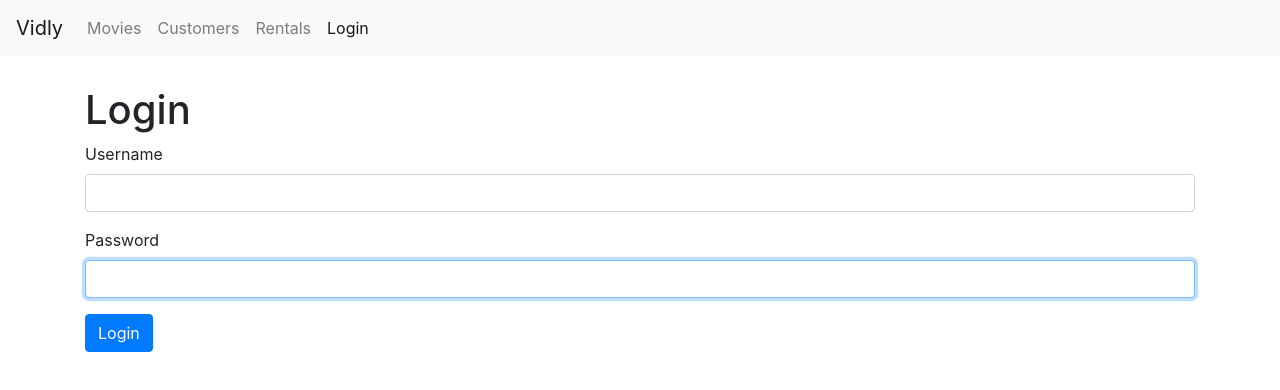
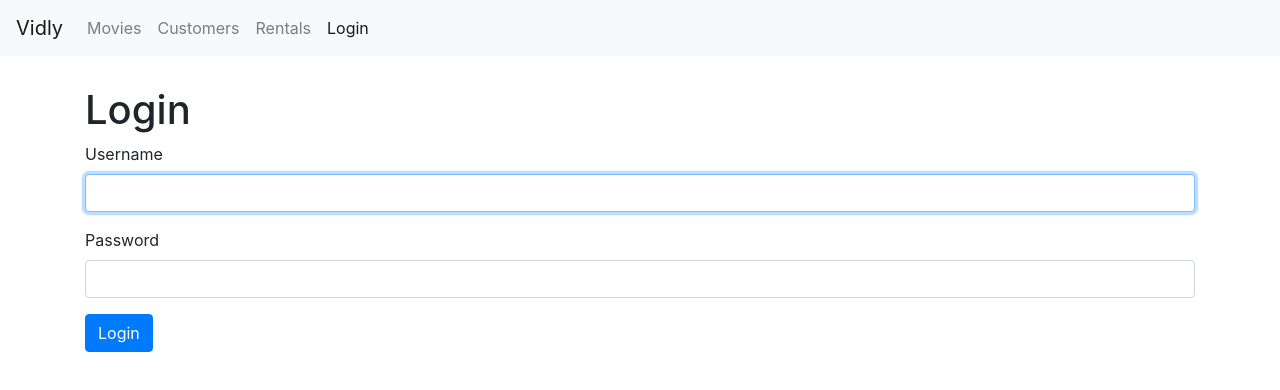
Before and after one commit to aravindanvenkataraju/react, a React (Create React App) app in the folder vidly/: page /login in a window 1280 px wide. Shown: the top 390 px of the page. Built offline with nearby package versions, Linux system fonts and the light colour scheme.

Commit message:
install joi to validate fields

```diff
--- a/vidly/package.json
+++ b/vidly/package.json
@@ -5,6 +5,7 @@
   "dependencies": {
     "bootstrap": "^4.3.1",
     "font-awesome": "^4.7.0",
+    "joi-browser": "^13.4.0",
     "lodash": "^4.17.15",
     "prop-types": "^15.7.2",
     "react": "^16.9.0",
--- a/vidly/src/components/common/input.jsx
+++ b/vidly/src/components/common/input.jsx
@@ -1,10 +1,10 @@
 import React from "react";
-const Input = ({ name, label, value, onChange }) => {
+const Input = ({ name, label, value, error, onChange, autoFocus }) => {
   return (
     <div className="form-group">
       <label htmlFor={name}>{label}</label>
       <input
-        autoFocus
+        autoFocus={autoFocus}
         id={name}
         name={name}
         type="text"
@@ -12,6 +12,7 @@ const Input = ({ name, label, value, onChange }) => {
         value={value}
         onChange={onChange}
       />
+      {error && <div className="alert alert-danger">{error}</div>}
     </div>
   );
 };
--- a/vidly/src/components/loginForm.jsx
+++ b/vidly/src/components/loginForm.jsx
@@ -1,26 +1,62 @@
 import React, { Component } from "react";
 import Input from "./common/input";
+import Joi from "joi-browser";
 
 class LoginForm extends Component {
-  username = React.createRef();
-  state = { account: { username: "", password: "" } };
-
+  state = { account: { username: "", password: "" }, errors: {} };
+  schema = {
+    username: Joi.string().required(),
+    password: Joi.string().required()
+  };
   handleSubmit = e => {
     e.preventDefault();
-    console.log("Submitted username : ", this.username.current.value);
+    const errors = this.validate();
+    console.log(errors);
+    this.setState({ errors: errors || {} });
+    if (errors) return;
+    //call server method
+    console.log("Submitted user : ", this.state.account.username);
+  };
+
+  validate = () => {
+    const result = Joi.validate(this.state.account, this.schema, {
+      abortEarly: false
+    });
+    console.log("result : ", result);
+    const errors = {};
+    const { account } = this.state;
+    if (account.username.trim() === "")
+      errors.username = "Username is required";
+    if (account.password.trim() === "")
+      errors.password = "Password is required";
+    return Object.keys(errors).length === 0 ? null : errors;
+  };
+
+  validateProperty = ({ name, value }) => {
+    const errors = { ...this.state.errors };
+    if (name === "username") {
+      if (value.trim() === "") errors[name] = "Username is required.";
+      else delete errors[name];
+    }
+    if (name === "password") {
+      if (value.trim() === "") errors[name] = "Password is required.";
+      else delete errors[name];
+    }
+    return errors;
   };
 
   handleChange = ({ currentTarget: input }) => {
     const account = { ...this.state.account };
+    const errors = this.validateProperty(input);
     account[input.name] = input.value;
-    this.setState({ account });
+    this.setState({ account, errors });
   };
 
   //   componentDidMount() {
   //     this.username.current.focus();
   //   }
   render() {
-    const { account } = this.state;
+    const { account, errors } = this.state;
     return (
       <div>
         <h1>Login</h1>
@@ -30,12 +66,15 @@ class LoginForm extends Component {
             label="Username"
             value={account.username}
             onChange={this.handleChange}
+            autoFocus={true}
+            error={errors.username}
           />
           <Input
             name="password"
             label="Password"
             value={account.password}
             onChange={this.handleChange}
+            error={errors.password}
           />
           <button className="btn btn-primary">Login</button>
         </form>
```
Also changed, not shown: 1 other file (tests, documents, lock files or other folders).
